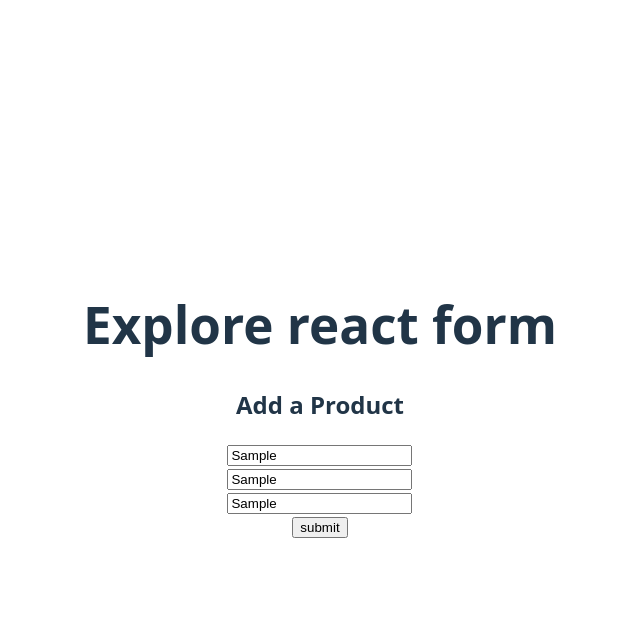
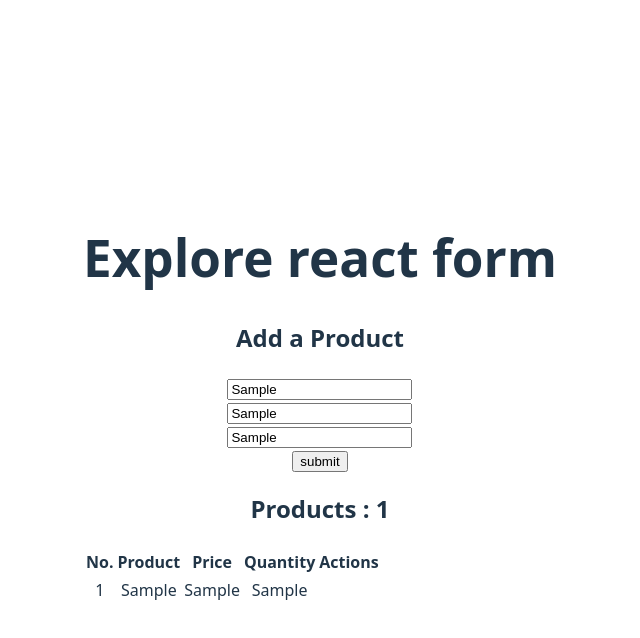
Before and after one commit to abdulkader33447/explore-react-form, a React (Vite) app: page / in a window 1280 px wide. Both pictures are taken after typing "Sample", "Sample", "Sample" into the empty fields and a click on the input "submit". Shown: the top 638 px of the page, without its empty margins (320-960 px from the left). Built offline with nearby package versions, Linux system fonts and the light colour scheme.

Commit message:
adde error handler

```diff
--- a/src/component/ProductManagement/ProductForm.jsx
+++ b/src/component/ProductManagement/ProductForm.jsx
@@ -1,6 +1,8 @@
-import React from "react";
+import React, { useState } from "react";
 
-const ProductForm = () => {
+const ProductForm = ({ handleAddProduct }) => {
+  const [error, serError] = useState("");
+
   const handleProductSubmit = (e) => {
     e.preventDefault();
     console.log(e.target);
@@ -9,14 +11,29 @@
     const price = e.target.price.value;
     const quantity = e.target.quantity.value;
 
-    console.log(name, price, quantity);
+    // console.log(name, price, quantity);
+    // validation
+    if (name.length === 0) {
+      serError("please provide a product name");
+      return;
+    } else if (price.length === 0) {
+      serError("Please provide a price");
+      return;
+    } else if (price < 0) {
+      serError("price can not be negative");
+      return;
+    } else {
+      serError("");
+    }
 
-    const product = {
+    const newProduct = {
       name,
       price,
-      quantity
+      quantity,
     };
-    console.log(product);
+    // console.log(product);
+
+    handleAddProduct(newProduct);
   };
 
   return (
@@ -31,6 +48,9 @@
         <br />
         <input type="submit" value="submit" />
       </form>
+      <p style={{ color: "red" }}>
+        <small>{error}</small>
+      </p>
     </div>
   );
 };
--- a/src/component/ProductManagement/ProductManagement.jsx
+++ b/src/component/ProductManagement/ProductManagement.jsx
@@ -1,12 +1,19 @@
-import React from 'react';
-import ProductForm from './ProductForm';
-import ProductTable from './ProductTable';
+import React, { useState } from "react";
+import ProductForm from "./ProductForm";
+import ProductTable from "./ProductTable";
 
 const ProductManagement = () => {
+  const [products, setProducts] = useState([]);
+
+  const handleAddProduct = (newProduct) => {
+    const newProducts = [...products, newProduct];
+    setProducts(newProducts)
+  };
+
   return (
     <div>
-      <ProductForm></ProductForm>
-      <ProductTable></ProductTable>
+      <ProductForm handleAddProduct={handleAddProduct}></ProductForm>
+      <ProductTable products={products}></ProductTable>
     </div>
   );
 };
--- a/src/component/ProductManagement/ProductTable.jsx
+++ b/src/component/ProductManagement/ProductTable.jsx
@@ -1,9 +1,29 @@
-import React from 'react';
+import React from "react";
 
-const ProductTable = () => {
+const ProductTable = ({ products }) => {
   return (
     <div>
-
+      <h2>Products : {products.length}</h2>
+      <table>
+        <tr>
+          <th>No.</th>
+          <th>Product</th>
+          <th>Price</th>
+          <th>Quantity</th>
+          <th>Actions</th>
+        </tr>
+        <tbody>
+          {products.map((product,index) => (
+            <tr key={index}>
+              <td>{index+1}</td>
+              <td>{product.name}</td>
+              <td>{product.price}</td>
+              <td>{product.quantity}</td>
+              <td></td>
+            </tr>
+          ))}
+        </tbody>
+      </table>
     </div>
   );
 };
```
